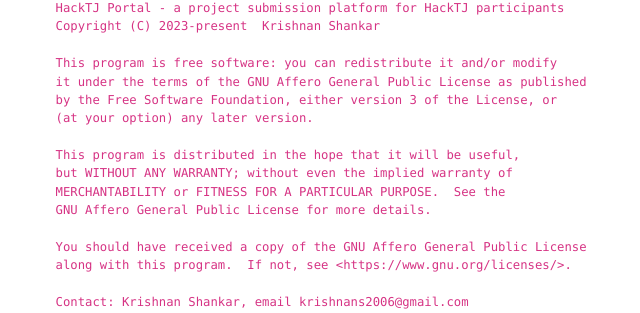
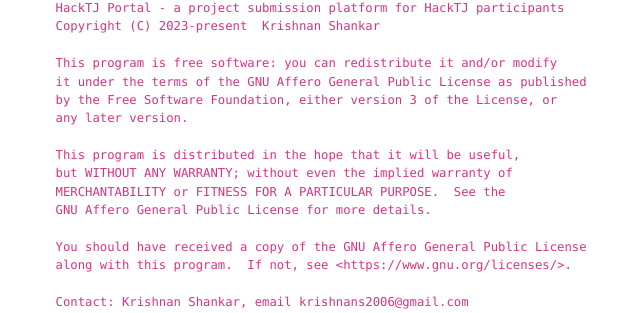
Before and after one commit to HackTJ/portal, a Django app: template portal/apps/main/templates/main/about.html in a window 1280 px wide. Shown: the part 329-642 px from the top of the page, without its empty margins (56-696 px from the left). Run offline with Django 5.2, Linux system fonts and the light colour scheme; the template is opened without the code that fills it, so the values that code supplies are empty; some libraries are stand-ins or nearby versions.

Commit message:
Update COPYRIGHT wording

```diff
--- a/portal/apps/main/templates/main/about.html
+++ b/portal/apps/main/templates/main/about.html
@@ -31,7 +31,7 @@
     This program is free software: you can redistribute it and/or modify
     it under the terms of the GNU Affero General Public License as published
     by the Free Software Foundation, either version 3 of the License, or
-    (at your option) any later version.
+    any later version.
 
     This program is distributed in the hope that it will be useful,
     but WITHOUT ANY WARRANTY; without even the implied warranty of
```
Also changed, not shown: 1 other file.
